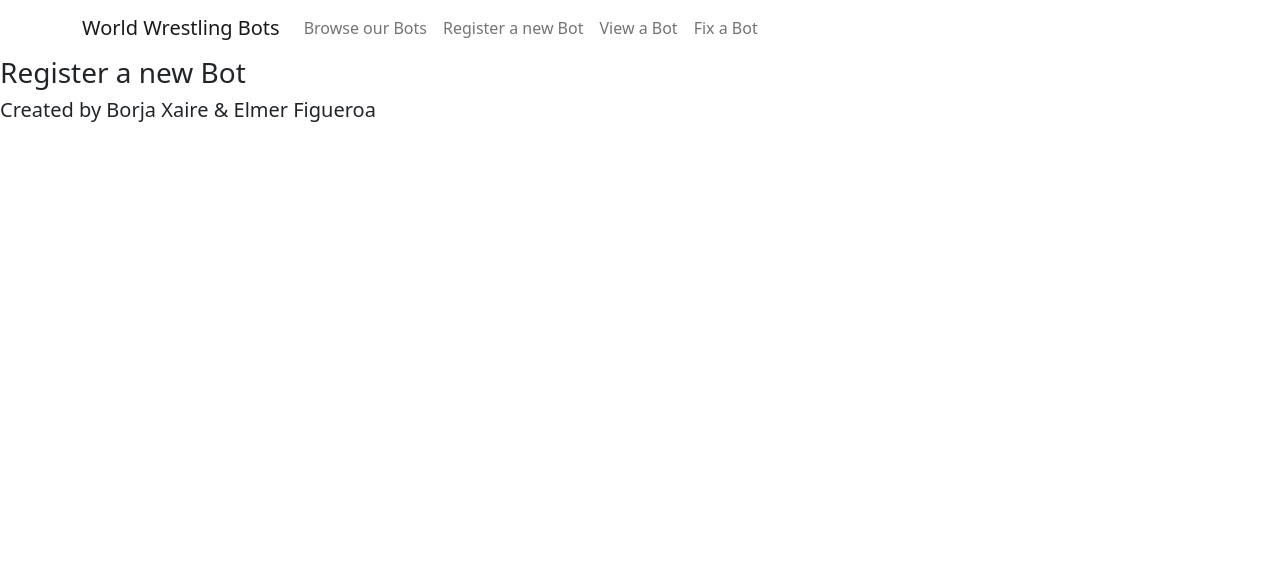
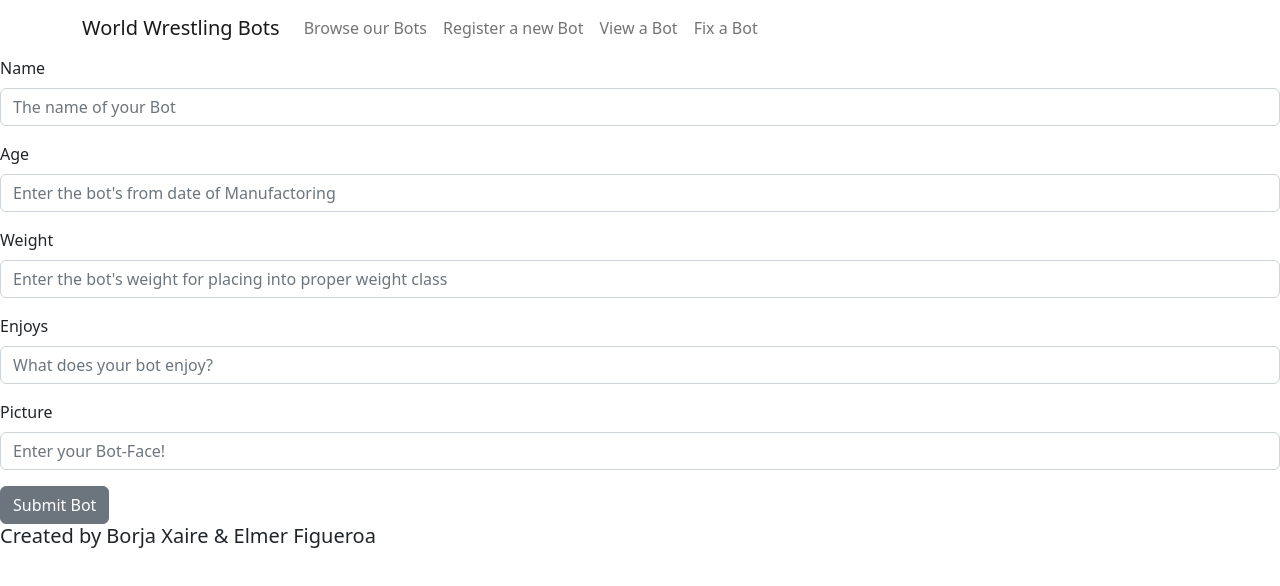
Before and after one commit to learn-academy-2023-bravo/cat-tinder-frontend-world-wrestling-bots, a React (Create React App) app: page /botnew in a window 1280 px wide. Shown: the top 586 px of the page. Built offline with nearby package versions, Linux system fonts and the light colour scheme.

Commit message:
create functionality up-to but not including testing

```diff
--- a/src/App.js
+++ b/src/App.js
@@ -20,7 +20,9 @@ const App = () => {
   // eslint-disable-next-line no-unused-vars
   const [bots, setBots] = useState(mockBots)
 
-  console.log(bots)
+  const createBot = (bot) => {
+    console.log(bot)
+  }
 
   return (
     <>
@@ -29,7 +31,7 @@ const App = () => {
         <Route path="/" element={<Home />} />
         <Route path="/botindex" element={<BotIndex bots={bots}/>} />
         <Route path='/botshow/:id' element={<BotShow bots={bots}/>} />
-        <Route path='/botnew' element={<BotNew />} />
+        <Route path='/botnew' element={<BotNew createBot={createBot} />} />
         <Route path='/botedit' element={<BotEdit />} />
         <Route path='*' element={<BotNotFound />} />
       </Routes>
--- a/src/pages/BotNew.js
+++ b/src/pages/BotNew.js
@@ -1,11 +1,94 @@
 // BotNew page structure
+// Imports
+import { useState } from 'react'
+import { useNavigate } from 'react-router-dom'
+import { Button, Form, FormGroup, Input, Label } from "reactstrap"
 
-const BotNew = () => {
+const BotNew = ( { createBot } ) => {
+
+    const navigate = useNavigate()
+
+    const [newBot, setNewBot] = useState({
+      name: "",
+      age: "",
+      weight: "",
+      enjoys: "",
+      image: ""
+    })
+
+    const handleChange = (e) => {
+        // Spread operator makes copy of state object
+        // e.target.name will give us the key we are updating based on input
+        // e.target.value will be the new value in state
+        setNewBot({ ...newBot, [e.target.name]: e.target.value})
+      }
+
+    const handleSubmit = ()=>{
+    createBot(newBot)
+    navigate("/botindex")
+    }
 
     return (
         <>
-            <h3>Register a new Bot</h3>
-        </>
+            <Form>
+        <FormGroup>
+          <Label for="bot-name">Name</Label>
+          <Input
+            id="bot-name"
+            name="name"
+            placeholder="The name of your Bot"
+            type="text"
+            onChange={handleChange}
+            value={newBot.name}
+          />
+        </FormGroup>
+        <FormGroup>
+          <Label for="bot-age">Age</Label>
+          <Input
+            id="bot-age"
+            name="age"
+            placeholder="Enter the bot's from date of Manufactoring"
+            type="text"
+            onChange={handleChange}
+            value={newBot.age}
+          />
+        </FormGroup>
+        <FormGroup>
+          <Label for="bot-weight">Weight</Label>
+          <Input
+            id="bot-weight"
+            name="weight"
+            placeholder="Enter the bot's weight for placing into proper weight class"
+            type="text"
+            onChange={handleChange}
+            value={newBot.weight}
+          />
+        </FormGroup>
+        <FormGroup>
+          <Label for="cat-enjoys">Enjoys</Label>
+          <Input
+            id="bot-enjoys"
+            name="enjoys"
+            placeholder="What does your bot enjoy?"
+            type="text"
+            onChange={handleChange}
+            value={newBot.enjoys}
+          />
+        </FormGroup>
+        <FormGroup>
+          <Label for="bot-image">Picture</Label>
+          <Input
+            id="bot-image"
+            name="image"
+            placeholder="Enter your Bot-Face!"
+            type="text"
+            onChange={handleChange}
+            value={newBot.image}
+          />
+        </FormGroup>
+        <Button onClick={handleSubmit}>Submit Bot</Button>
+      </Form>
+    </>
     )
 }
 
```
